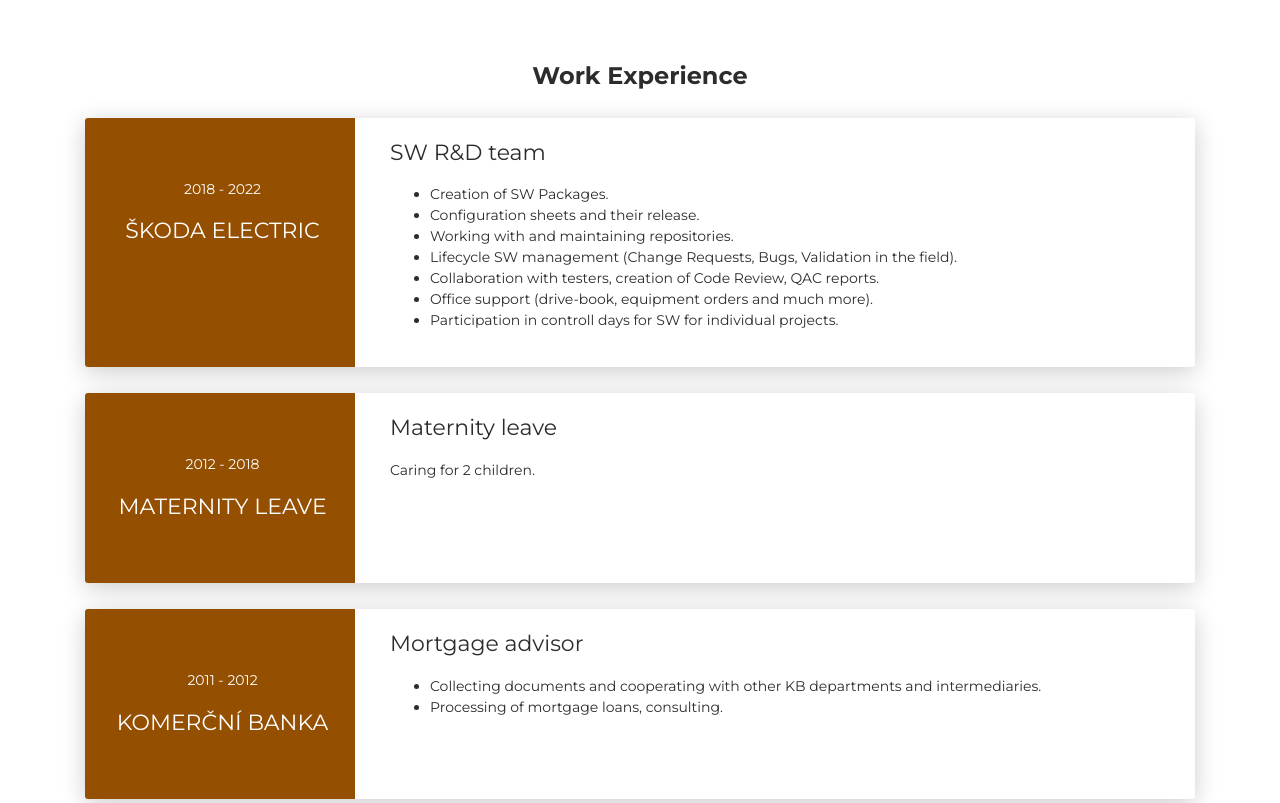
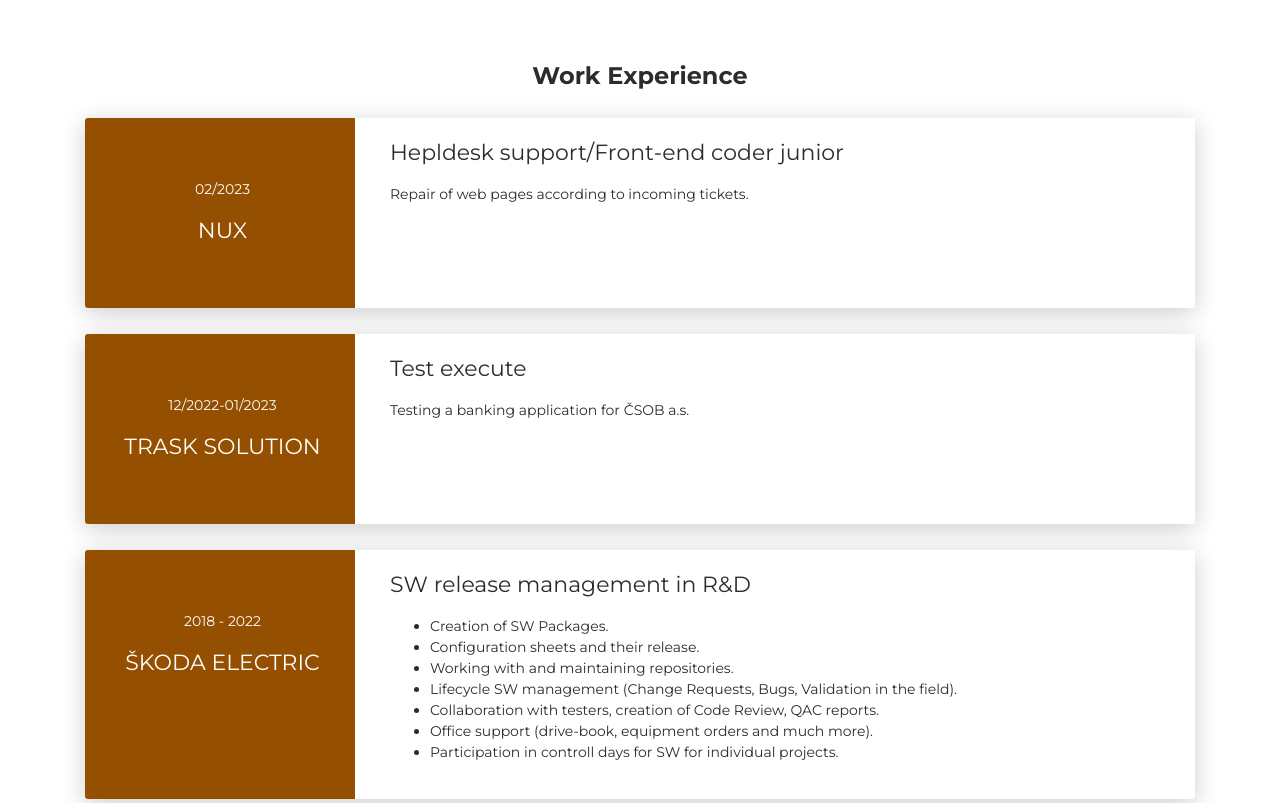
Before and after one commit to Drabkjar1/cv, a plain HTML site: page index.html in a window 1280 px wide. Shown: the part 2340-3143 px from the top of the page. Drawn offline with Linux system fonts and the light colour scheme.

Commit message:
přidáno nux a Trask

```diff
--- a/index.html
+++ b/index.html
@@ -291,12 +291,12 @@
                           data-aos-offset="10"
                           data-aos-duration="2000"
                           role="progressbar"
-                          aria-valuenow="60"
+                          aria-valuenow="50"
                           aria-valuemin="0"
                           aria-valuemax="100"
                           style="width: 70%"
                         ></div>
-                        <span class="progress-value">70%</span>
+                        <span class="progress-value">50%</span>
                       </div>
                     </div>
                   </div>
@@ -721,6 +721,64 @@
                   data-aos-duration="500"
                 >
                   <div class="card-body cc-experience-header">
+                    <p> 02/2023</p>
+                    <div class="h5">NUX</div>
+                  </div>
+                </div>
+                <div
+                  class="col-md-9"
+                  data-aos="fade-left"
+                  data-aos-offset="50"
+                  data-aos-duration="500"
+                >
+                  <div class="card-body">
+                    <div class="h5">Hepldesk support/Front-end coder junior</div>
+                    <p>
+                      Repair of web pages according to incoming tickets.
+                    </p>
+                  </div>
+                </div>
+              </div>
+            </div>
+
+            <div class="card">
+              <div class="row">
+                <div
+                  class="col-md-3 bg-primary"
+                  data-aos="fade-right"
+                  data-aos-offset="50"
+                  data-aos-duration="500"
+                >
+                  <div class="card-body cc-experience-header">
+                    <p> 12/2022-01/2023</p>
+                    <div class="h5">Trask Solution</div>
+                  </div>
+                </div>
+                <div
+                  class="col-md-9"
+                  data-aos="fade-left"
+                  data-aos-offset="50"
+                  data-aos-duration="500"
+                >
+                  <div class="card-body">
+                    <div class="h5">Test execute</div>
+                    <p>
+                       Testing a banking application for ČSOB a.s.
+                    </p>
+                  </div>
+                </div>
+              </div>
+            </div>
+
+            <div class="card">
+              <div class="row">
+                <div
+                  class="col-md-3 bg-primary"
+                  data-aos="fade-right"
+                  data-aos-offset="50"
+                  data-aos-duration="500"
+                >
+                  <div class="card-body cc-experience-header">
                     <p> 2018 - 2022</p>
                     <div class="h5">Škoda Electric</div>
                   </div>
@@ -732,7 +790,7 @@
                   data-aos-duration="500"
                 >
                   <div class="card-body">
-                    <div class="h5">SW R&D team</div>
+                    <div class="h5">SW release management in R&D</div>
                     <p>
                       <ul>
                         <li> Creation of SW Packages.</li>
```
Also changed, not shown: images/CV_Jaroslava_Stepanova.jpg (renamed from images/graphic-design-3.jpg), 1 other file.
